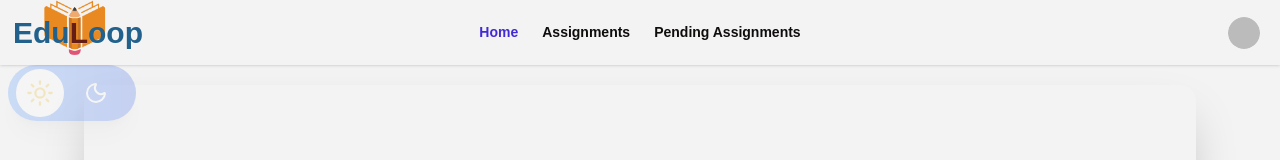
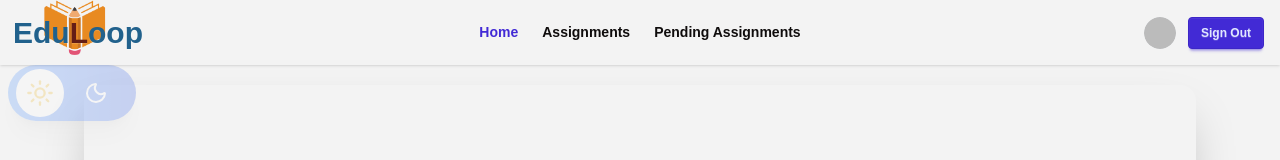
Before and after one commit to IamFreak10/EduLoop, a React (Vite) app: page / in a window 1280 px wide. Shown: the top 160 px of the page. Built offline with nearby package versions, Linux system fonts and the light colour scheme; no server answers; sample sign-in values are in the browser's storage.

Commit message:
Fixed Navbar

```diff
--- a/src/Pages/Shared/Navbar.jsx
+++ b/src/Pages/Shared/Navbar.jsx
@@ -81,7 +81,9 @@ const Navbar = () => {
             to="/"
             className="absolute   normal-case  text-sm md:text-3xl  "
           >
-            <span className='text-[#21618c]'>Edu</span><span className='text-[#641e16]  font-extrabold'>L</span><span className='text-[#21618c]'>oop</span>
+            <span className="text-[#21618c]">Edu</span>
+            <span className="text-[#641e16]  font-extrabold">L</span>
+            <span className="text-[#21618c]">oop</span>
           </NavLink>
         </div>
       </div>
@@ -92,8 +94,8 @@ const Navbar = () => {
 
       <div className="navbar-end space-x-2">
         {user ? (
-          <div className="dropdown dropdown-end">
-            <button tabIndex={0} className="btn btn-ghost btn-circle avatar">
+          <div className="tooltip tooltip-left dropdown dropdown-end " data-tip={user.displayName}>
+            <button tabIndex={0} className="btn btn-ghost btn-circle avatar mr-2">
               <div className="w-8 h-8 rounded-full bg-gray-200 flex items-center justify-center">
                 {/* If user has a photoURL, use that */}
                 {user.photoURL ? (
@@ -107,6 +109,12 @@ const Navbar = () => {
                 )}
               </div>
             </button>
+            <button
+              onClick={handleSignOut}
+              className="btn btn-sm btn-primary dark:btn-accent"
+            >
+              Sign Out
+            </button>
             <ul
               tabIndex={0}
               className="menu dropdown-content z-[1] mt-3 p-2 shadow bg-base-100 rounded-box w-52"
@@ -119,7 +127,6 @@ const Navbar = () => {
                   My Attempt Assignments
                 </NavLink>
               </li>
-
             </ul>
           </div>
         ) : (
```
